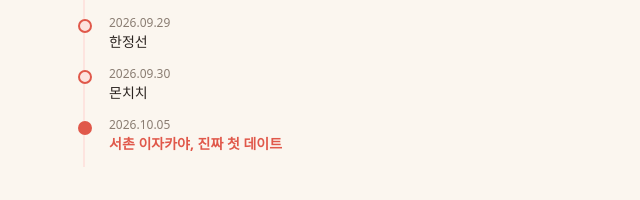
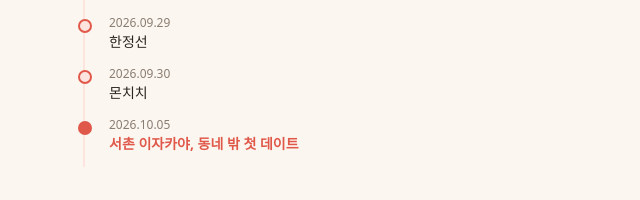
Before and after one commit to pinkman-droid/date-picker, a plain HTML site: page index.html in a window 1280 px wide. Shown: the part 1085-1285 px from the top of the page, 317-957 px from the left. Drawn offline with Linux system fonts and the light colour scheme.

Commit message:
연대기 문구 수정: 동네 밖 첫 데이트
Co-Authored-By: Claude Opus 5.5 <noreply@anthropic.com>
Claude-Session: https://claude.ai/code/session_01FKndA92wPHN9iyC3yngeXa

```diff
--- a/index.html
+++ b/index.html
@@ -193,7 +193,7 @@ const STORY = [
   { date: "2026.09.27", t: "피자" },
   { date: "2026.09.29", t: "한정선" },
   { date: "2026.09.30", t: "몬치치" },
-  { date: "2026.10.05", t: "서촌 이자카야, 진짜 첫 데이트", big: true },
+  { date: "2026.10.05", t: "서촌 이자카야, 동네 밖 첫 데이트", big: true },
 ];
 
 const CALENDAR_DONE = [
```
